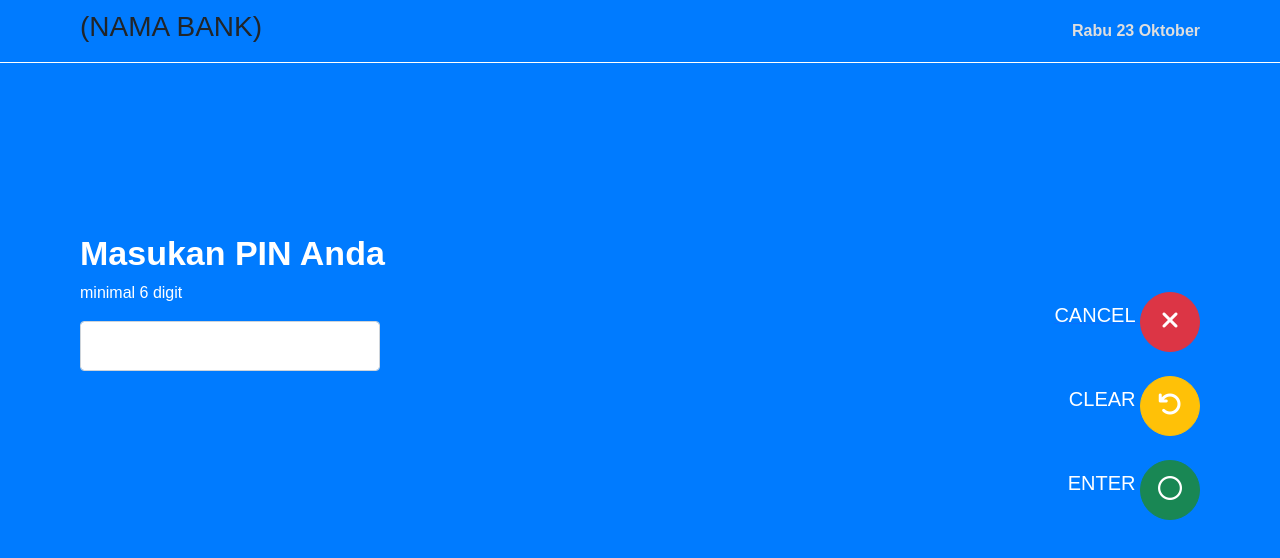
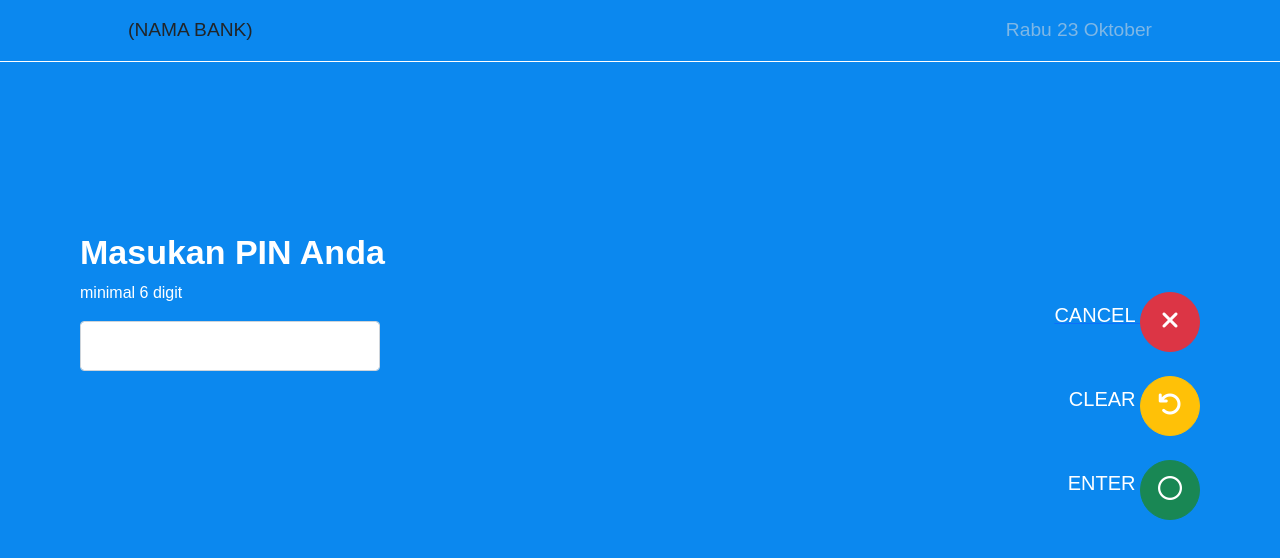
Before and after one commit to 010Arthur010/mini-atm-html, a plain HTML site: page pin-input/index.html in a window 1280 px wide. Drawn offline with nearby package versions, Linux system fonts and the light colour scheme.

Commit message:
change navbar

```diff
--- a/pin-input/index.html
+++ b/pin-input/index.html
@@ -16,8 +16,8 @@
 <body>
   <div class="vh-100 vw-100">
     <div class="header">
-      <div class="name h1 fs-3">(NAMA BANK)</div>
-      <div class="date fs-6">Rabu 23 Oktober</div>
+      <div class="name ">(NAMA BANK)</div>
+      <div class="date ">Rabu 23 Oktober</div>
     </div>
 
     <div class="content">
--- a/pin-input/style.css
+++ b/pin-input/style.css
@@ -1,24 +1,24 @@
 body {
   font-family: 'Poppins', sans-serif;
-  background-color: #007bff;
+  background-color: #0B88EF;
 }
 
 .header {
   display: flex;
   justify-content: space-between;
   align-items: center;
-  padding: 10px 80px;
+  padding: 16px 128px 16px;
   border-bottom: #fff solid 1px;
 }
 
 .date {
   color: #DEDEDE;
-  font-weight: 600;
-  font-size: 24px;
+  font-size: 1.2rem;
+  opacity: 55%;
 }
 
 .name {
-  font-weight: 400;
+  font-size: 1.2rem;
 }
 
 .content {
--- a/store-bank/bank/check-store/style.css
+++ b/store-bank/bank/check-store/style.css
@@ -9,19 +9,18 @@ body {
   display: flex;
   justify-content: space-between;
   align-items: center;
-  padding: 10px 80px;
+  padding: 16px 128px 16px;
   border-bottom: #fff solid 1px;
 }
 
 
 .date {
   color: #DEDEDE;
-  font-weight: 600;
   font-size: 1.2rem;
+  opacity: 55%;
 }
 
 .name {
-  font-weight: 400;
   font-size: 1.2rem;
 }
 
--- a/store-bank/bank/style.css
+++ b/store-bank/bank/style.css
@@ -9,18 +9,17 @@ body {
   display: flex;
   justify-content: space-between;
   align-items: center;
-  padding: 10px 80px;
+  padding: 16px 128px 16px;
   border-bottom: #fff solid 1px;
 }
 
 .date {
   color: #DEDEDE;
-  font-weight: 600;
-  font-size: 24px;
+  font-size: 1.2rem;
+  opacity: 55%;
 }
 
 .name {
-  font-weight: 400;
   font-size: 1.2rem;
 }
 
--- a/store-bank/style.css
+++ b/store-bank/style.css
@@ -7,18 +7,17 @@ body {
   display: flex;
   justify-content: space-between;
   align-items: center;
-  padding: 10px 80px;
+  padding: 16px 128px 16px;
   border-bottom: #fff solid 1px;
 }
 
 .date {
   color: #DEDEDE;
-  font-weight: 600;
-  font-size: 24px;
+  font-size: 1.2rem;
+  opacity: 55%;
 }
 
 .name {
-  font-weight: 400;
   font-size: 1.2rem;
 }
 
```
Also changed, not shown: store-bank/bank/index.html (+2 -2 lines).
